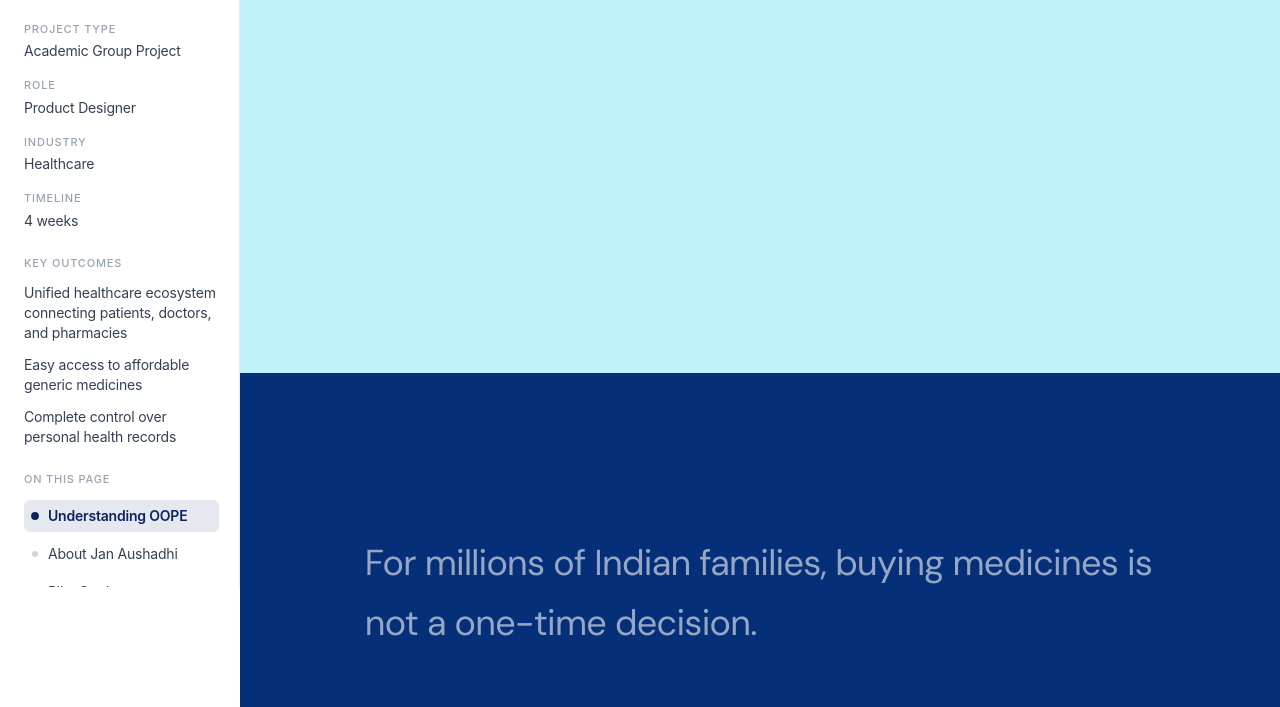
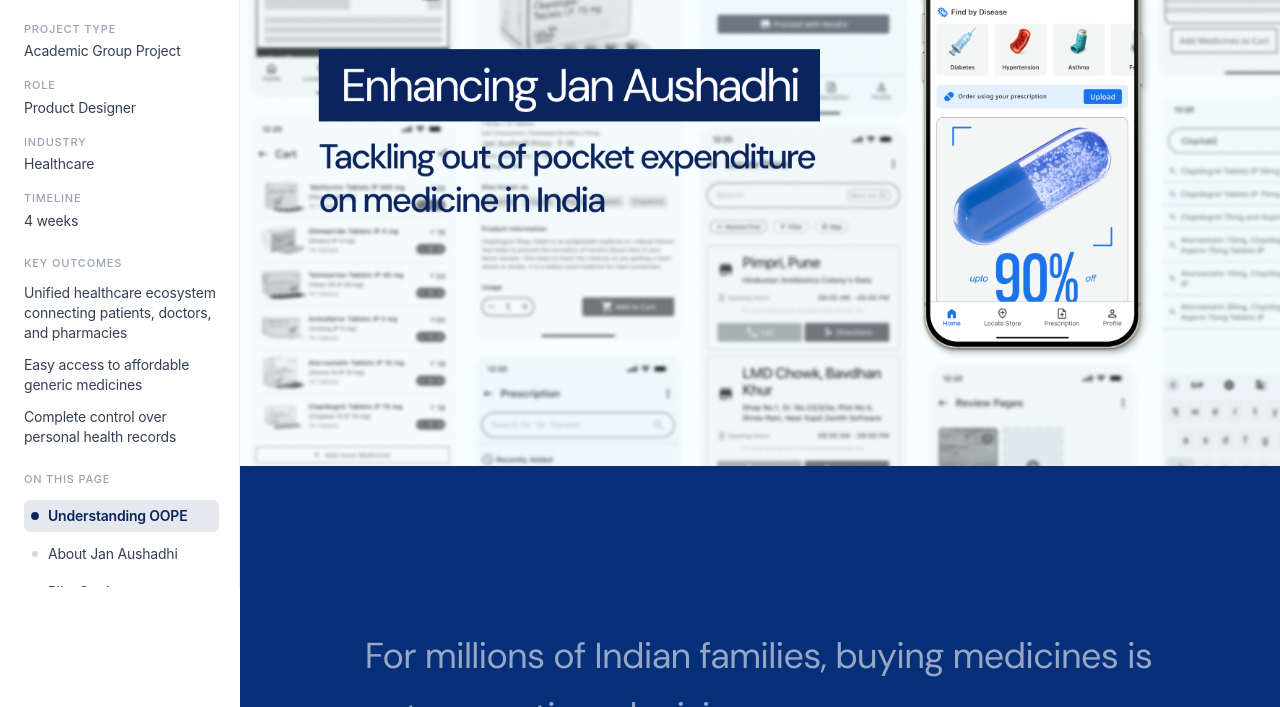
Before and after one commit to livia-17/UX-Design-Portfolio, a plain HTML site: page jan-aushadhi.html in a window 1280 px wide. Shown: the part 213-920 px from the top of the page. Drawn offline with Linux system fonts and the light colour scheme; a web font is replaced by a local one.

Commit message:
Replace Jan Aushadhi case study hero with Jan Aushadhi Banner.png

```diff
--- a/jan-aushadhi.html
+++ b/jan-aushadhi.html
@@ -2686,7 +2686,8 @@
   <main class="main-content">
     <!-- Hero Section -->
     <section class="case-study-hero-section">
-      <div class="hero-image-container" style="background-color: #BFF2FB; aspect-ratio: 1660 / 936; width: 100%;">
+      <div class="hero-image-container">
+        <img src="Jan Aushadhi/Jan Aushadhi Banner.png" alt="Enhancing Jan Aushadhi Banner" class="hero-bg-image">
       </div>
     </section>
 
```
Also changed, not shown: Jan Aushadhi/Jan Aushadhi Banner.png (added).
